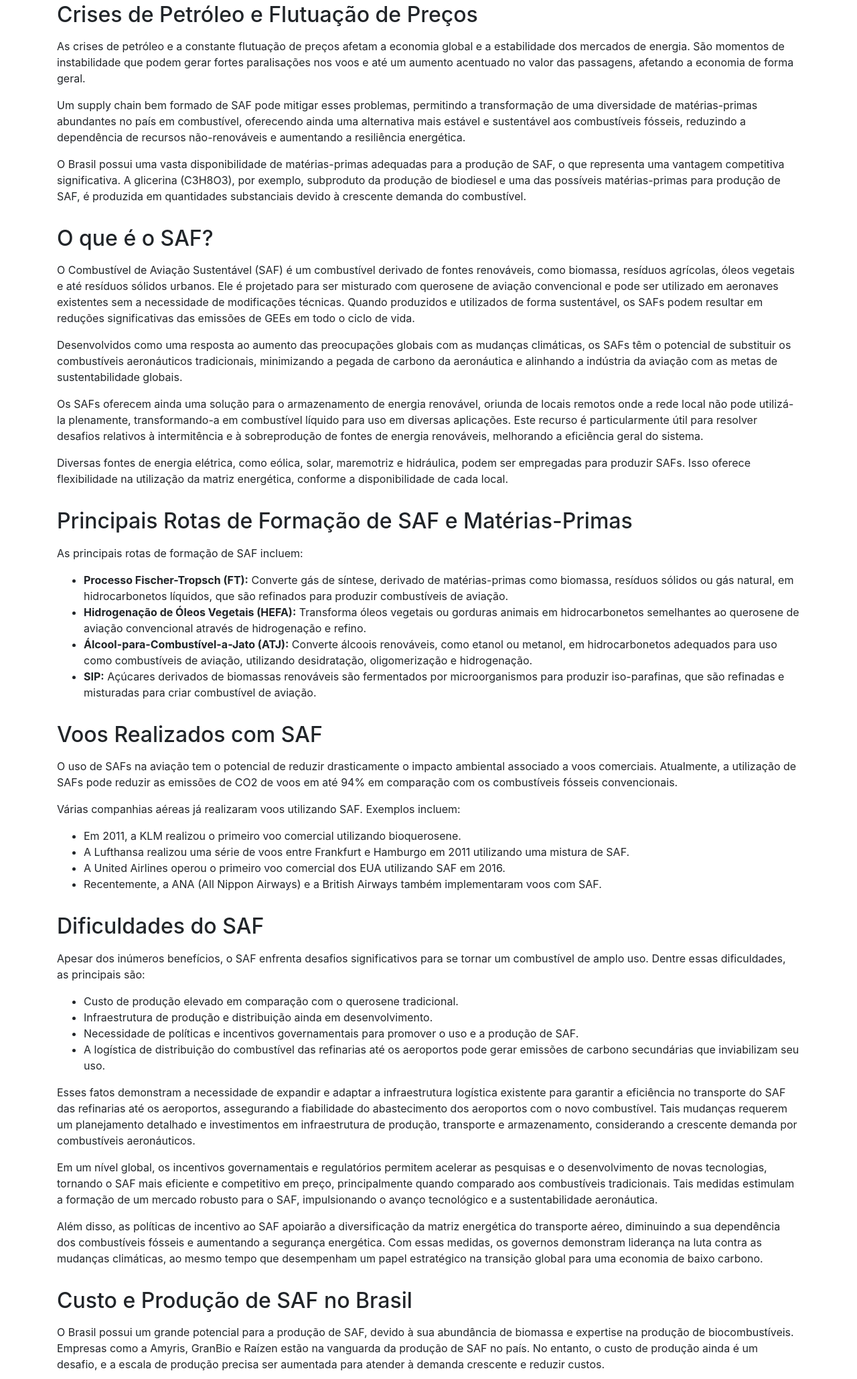
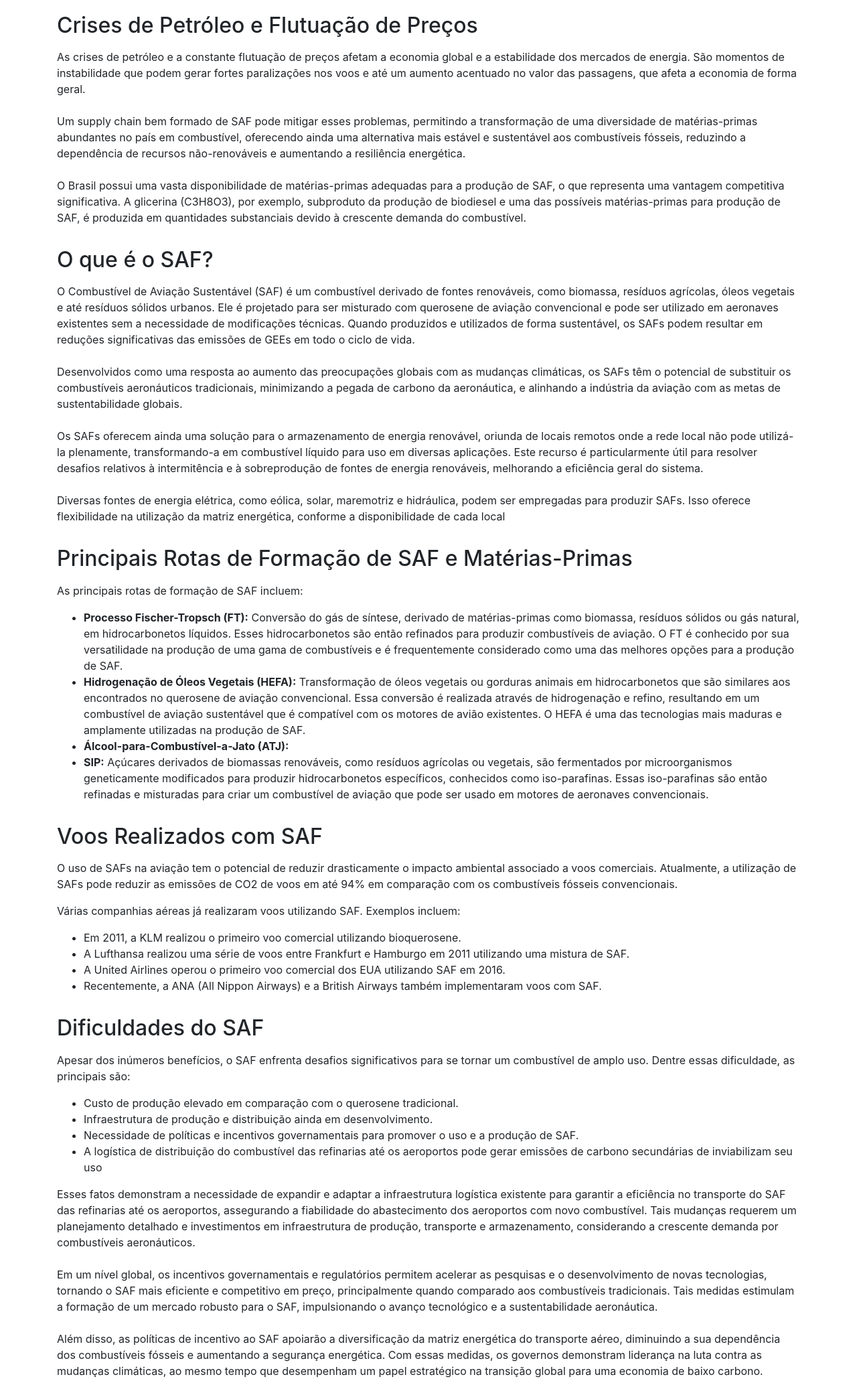
Before and after one commit to klasdfh/Projeto_TCC, a plain HTML site: page index.html in a window 1280 px wide. Shown: the part 741-2800 px from the top of the page at 67% size. Drawn offline with nearby package versions, Linux system fonts and the light colour scheme.

Commit message:
Update index.html

```diff
--- a/index.html
+++ b/index.html
@@ -23,6 +23,7 @@
     </style>
 </head>
 <body>
+
 <!-- Navbar -->
 <nav class="navbar navbar-expand-lg navbar-dark bg-dark fixed-top">
     <div class="container">
@@ -40,6 +41,7 @@
     </div>
 </nav>
 
+
 <!-- Header -->
 <header class="jumbotron text-center">
     <div class="container">
@@ -48,43 +50,51 @@
     </div>
 </header>
 
-<!-- Seções -->
+<!-- Importância -->
 <section id="importancia" class="container">
     <h2 class="section-title">Importância da Redução de Emissão de CO2 na Aviação</h2>
-    <p>A indústria aeronáutica é responsável por uma parcela significativa das emissões globais de CO2, contribuindo para as mudanças climáticas. No Brasil, essa indústria representa cerca de 22% das emissões de CO2 do setor dos transportes, ficando atrás apenas do modal rodoviário. Devido ao seu constante crescimento, a redução dessas emissões é crucial para mitigar os impactos ambientais e alcançar as metas de sustentabilidade global.</p>
-    <p>A implementação de Combustíveis de Aviação Sustentáveis (ou SAFs, Sustainable Aviation Fuels) representa uma importante estratégia para mitigar as emissões de gases de efeito estufa (GEE) na aviação comercial. No contexto brasileiro, enquanto alguns avanços têm sido feitos, desafios significativos ainda persistem, exigindo uma avaliação criteriosa das implicações técnicas, logísticas e ambientais envolvidas na produção e distribuição de SAFs.</p>
-    <p>Atualmente, no Brasil, a produção de SAFs é incipiente, com poucas refinarias engajadas nesse segmento. Destacam-se, entre essas refinarias, unidades como a Refinaria Presidente Getúlio Vargas (REPAR), localizada no Paraná, e a Refinaria Henrique Lage (REVAP), situada em São Paulo. Essas refinarias, entre outras, têm despontado como pioneiras na produção de SAFs, apontando para um potencial significativo de crescimento e diversificação no setor.</p>
+    <p>A indústria aeronáutica é responsável por uma parcela significativa das emissões globais de CO2, contribuindo para as mudanças climáticas. No Brasil, essa indústria representa cerca de 22% das emissões de CO2 do setor dos transportes, ficando atrás apenas do modal rodoviário. Devido a seu constante crescimento, a redução dessas emissões é crucial para mitigar os impactos ambientais e alcançar as metas de sustentabilidade global.</br></br> A implementação de Combustíveis de Aviação Sustentáveis (ou SAFs, Sustainable Aviation Fuels), representa uma importante estratégia para mitigar as emissões de gases de efeito estufa (GEE) na aviação comercial. No contexto brasileiro, enquanto alguns avanços têm sido feitos, desafios significativos ainda persistem, exigindo uma avaliação criteriosa das implicações técnicas, logísticas e ambientais envolvidas na produção e distribuição de SAFs. </br></br> Atualmente, no Brasil, a produção de SAFs é incipiente, com poucas refinarias engajadas nesse segmento. Destacam-se, entre essas refinarias, unidades como a Refinaria Presidente Getúlio Vargas (REPAR), localizada no Paraná, e a Refinaria Henrique Lage (REVAP), situada em São Paulo. Essas refinarias, entre outras, têm despontado como pioneiras na produção de SAFs, apontando para um potencial significativo de crescimento e diversificação no setor.</p>
 </section>
 
+<!-- Crises de Petróleo -->
 <section id="crises-petroleo" class="container">
     <h2 class="section-title">Crises de Petróleo e Flutuação de Preços</h2>
-    <p>As crises de petróleo e a constante flutuação de preços afetam a economia global e a estabilidade dos mercados de energia. São momentos de instabilidade que podem gerar fortes paralisações nos voos e até um aumento acentuado no valor das passagens, afetando a economia de forma geral.</p>
-    <p>Um supply chain bem formado de SAF pode mitigar esses problemas, permitindo a transformação de uma diversidade de matérias-primas abundantes no país em combustível, oferecendo ainda uma alternativa mais estável e sustentável aos combustíveis fósseis, reduzindo a dependência de recursos não-renováveis e aumentando a resiliência energética.</p>
-    <p>O Brasil possui uma vasta disponibilidade de matérias-primas adequadas para a produção de SAF, o que representa uma vantagem competitiva significativa. A glicerina (C3H8O3), por exemplo, subproduto da produção de biodiesel e uma das possíveis matérias-primas para produção de SAF, é produzida em quantidades substanciais devido à crescente demanda do combustível.</p>
+    <p>As crises de petróleo e a constante flutuação de preços afetam a economia global e a estabilidade dos mercados de energia. São momentos de instabilidade que podem gerar fortes paralizações nos voos e até um aumento acentuado no valor das passagens, que afeta a economia de forma geral.</br></br>
+
+    Um supply chain bem formado de SAF pode mitigar esses problemas, permitindo a transformação de uma diversidade de matérias-primas abundantes no país em combustível, oferecendo ainda uma alternativa mais estável e sustentável aos combustíveis fósseis, reduzindo a dependência de recursos não-renováveis e aumentando a resiliência energética.</br></br>
+
+    O Brasil possui uma vasta disponibilidade de matérias-primas adequadas para a produção de SAF, o que representa uma vantagem competitiva significativa. A glicerina (C3H8O3), por exemplo, subproduto da produção de biodiesel e uma das possíveis matérias-primas para produção de SAF, é produzida em quantidades substanciais devido à crescente demanda do combustível.</p>
 </section>
 
+<!-- Sobre o SAF -->
 <section id="sobre-saf" class="container">
     <h2 class="section-title">O que é o SAF?</h2>
-    <p>O Combustível de Aviação Sustentável (SAF) é um combustível derivado de fontes renováveis, como biomassa, resíduos agrícolas, óleos vegetais e até resíduos sólidos urbanos. Ele é projetado para ser misturado com querosene de aviação convencional e pode ser utilizado em aeronaves existentes sem a necessidade de modificações técnicas. Quando produzidos e utilizados de forma sustentável, os SAFs podem resultar em reduções significativas das emissões de GEEs em todo o ciclo de vida.</p>
-    <p>Desenvolvidos como uma resposta ao aumento das preocupações globais com as mudanças climáticas, os SAFs têm o potencial de substituir os combustíveis aeronáuticos tradicionais, minimizando a pegada de carbono da aeronáutica e alinhando a indústria da aviação com as metas de sustentabilidade globais.</p>
-    <p>Os SAFs oferecem ainda uma solução para o armazenamento de energia renovável, oriunda de locais remotos onde a rede local não pode utilizá-la plenamente, transformando-a em combustível líquido para uso em diversas aplicações. Este recurso é particularmente útil para resolver desafios relativos à intermitência e à sobreprodução de fontes de energia renováveis, melhorando a eficiência geral do sistema.</p>
-    <p>Diversas fontes de energia elétrica, como eólica, solar, maremotriz e hidráulica, podem ser empregadas para produzir SAFs. Isso oferece flexibilidade na utilização da matriz energética, conforme a disponibilidade de cada local.</p>
+    <p>O Combustível de Aviação Sustentável (SAF) é um combustível derivado de fontes renováveis, como biomassa, resíduos agrícolas, óleos vegetais e até resíduos sólidos urbanos. Ele é projetado para ser misturado com querosene de aviação convencional e pode ser utilizado em aeronaves existentes sem a necessidade de modificações técnicas. Quando produzidos e utilizados de forma sustentável, os SAFs podem resultar em reduções significativas das emissões de GEEs em todo o ciclo de vida. </br></br>
+
+ Desenvolvidos como uma resposta ao aumento das preocupações globais com as mudanças climáticas, os SAFs têm o potencial de substituir os combustíveis aeronáuticos tradicionais, minimizando a pegada de carbono da aeronáutica, e alinhando a indústria da aviação com as metas de sustentabilidade globais. </br></br>
+
+ Os SAFs oferecem ainda uma solução para o armazenamento de energia renovável, oriunda de locais remotos onde a rede local não pode utilizá-la plenamente, transformando-a em combustível líquido para uso em diversas aplicações. Este recurso é particularmente útil para resolver desafios relativos à intermitência e à sobreprodução de fontes de energia renováveis, melhorando a eficiência geral do sistema. </br></br>
+
+ Diversas fontes de energia elétrica, como eólica, solar, maremotriz e hidráulica, podem ser empregadas para produzir SAFs. Isso oferece flexibilidade na utilização da matriz energética, conforme a disponibilidade de cada local</p>
 </section>
 
+<!-- Rotas de Formação de SAF -->
 <section id="rotas-saf" class="container">
     <h2 class="section-title">Principais Rotas de Formação de SAF e Matérias-Primas</h2>
     <p>As principais rotas de formação de SAF incluem:</p>
     <ul>
-        <li><strong>Processo Fischer-Tropsch (FT):</strong> Converte gás de síntese, derivado de matérias-primas como biomassa, resíduos sólidos ou gás natural, em hidrocarbonetos líquidos, que são refinados para produzir combustíveis de aviação.</li>
-        <li><strong>Hidrogenação de Óleos Vegetais (HEFA):</strong> Transforma óleos vegetais ou gorduras animais em hidrocarbonetos semelhantes ao querosene de aviação convencional através de hidrogenação e refino.</li>
-        <li><strong>Álcool-para-Combustível-a-Jato (ATJ):</strong> Converte álcoois renováveis, como etanol ou metanol, em hidrocarbonetos adequados para uso como combustíveis de aviação, utilizando desidratação, oligomerização e hidrogenação.</li>
-        <li><strong>SIP:</strong> Açúcares derivados de biomassas renováveis são fermentados por microorganismos para produzir iso-parafinas, que são refinadas e misturadas para criar combustível de aviação.</li>
+        <li><strong>Processo Fischer-Tropsch (FT):</strong> Conversão do gás de síntese, derivado de matérias-primas como biomassa, resíduos sólidos ou gás natural, em hidrocarbonetos líquidos. Esses hidrocarbonetos são então refinados para produzir combustíveis de aviação. O FT é conhecido por sua versatilidade na produção de uma gama de combustíveis e é frequentemente considerado como uma das melhores opções para a produção de SAF.</li>
+        <li><strong>Hidrogenação de Óleos Vegetais (HEFA):</strong> Transformação de óleos vegetais ou gorduras animais em hidrocarbonetos que são similares aos encontrados no querosene de aviação convencional. Essa conversão é realizada através de hidrogenação e refino, resultando em um combustível de aviação sustentável que é compatível com os motores de avião existentes. O HEFA é uma das tecnologias mais maduras e amplamente utilizadas na produção de SAF.</li>
+        <li><strong>Álcool-para-Combustível-a-Jato (ATJ):</strong Conversão de álcoois renováveis, como etanol ou metanol, em hidrocarbonetos que são adequados para uso como combustíveis de aviação. Este processo normalmente inclui etapas de desidratação, oligomerização e hidrogenação para transformar os álcoois em hidrocarbonetos mais complexos, que possuem características de desempenho semelhantes ao querosene de aviação tradicional. O ATJ está emergindo como uma alternativa promissora na produção de SAF, especialmente devido à disponibilidade de matérias-primas renováveis.</li>
+        <li><strong>SIP:</strong> Açúcares derivados de biomassas renováveis, como resíduos agrícolas ou vegetais, são fermentados por microorganismos geneticamente modificados para produzir hidrocarbonetos específicos, conhecidos como iso-parafinas. Essas iso-parafinas são então refinadas e misturadas para criar um combustível de aviação que pode ser usado em motores de aeronaves convencionais.</li>
     </ul>
 </section>
 
+<!-- Voos com SAF -->
 <section id="voos-saf" class="container">
     <h2 class="section-title">Voos Realizados com SAF</h2>
     <p>O uso de SAFs na aviação tem o potencial de reduzir drasticamente o impacto ambiental associado a voos comerciais. Atualmente, a utilização de SAFs pode reduzir as emissões de CO2 de voos em até 94% em comparação com os combustíveis fósseis convencionais.</p>
+
     <p>Várias companhias aéreas já realizaram voos utilizando SAF. Exemplos incluem:</p>
     <ul>
         <li>Em 2011, a KLM realizou o primeiro voo comercial utilizando bioquerosene.</li>
@@ -94,29 +104,33 @@
     </ul>
 </section>
 
+<!-- Dificuldades do SAF -->
 <section id="dificuldades-saf" class="container">
     <h2 class="section-title">Dificuldades do SAF</h2>
-    <p>Apesar dos inúmeros benefícios, o SAF enfrenta desafios significativos para se tornar um combustível de amplo uso. Dentre essas dificuldades, as principais são:</p>
+    <p>Apesar dos inúmeros benefícios, o SAF enfrenta desafios significativos para se tornar um combustível de amplo uso. Dentre essas dificuldade, as principais são:</p>
     <ul>
         <li>Custo de produção elevado em comparação com o querosene tradicional.</li>
         <li>Infraestrutura de produção e distribuição ainda em desenvolvimento.</li>
         <li>Necessidade de políticas e incentivos governamentais para promover o uso e a produção de SAF.</li>
-        <li>A logística de distribuição do combustível das refinarias até os aeroportos pode gerar emissões de carbono secundárias que inviabilizam seu uso.</li>
+        <li>A logística de distribuição do combustível das refinarias até os aeroportos pode gerar emissões de carbono secundárias de inviabilizam seu uso</li>
     </ul>
-    <p>Esses fatos demonstram a necessidade de expandir e adaptar a infraestrutura logística existente para garantir a eficiência no transporte do SAF das refinarias até os aeroportos, assegurando a fiabilidade do abastecimento dos aeroportos com o novo combustível. Tais mudanças requerem um planejamento detalhado e investimentos em infraestrutura de produção, transporte e armazenamento, considerando a crescente demanda por combustíveis aeronáuticos.</p>
-    <p>Em um nível global, os incentivos governamentais e regulatórios permitem acelerar as pesquisas e o desenvolvimento de novas tecnologias, tornando o SAF mais eficiente e competitivo em preço, principalmente quando comparado aos combustíveis tradicionais. Tais medidas estimulam a formação de um mercado robusto para o SAF, impulsionando o avanço tecnológico e a sustentabilidade aeronáutica.</p>
-    <p>Além disso, as políticas de incentivo ao SAF apoiarão a diversificação da matriz energética do transporte aéreo, diminuindo a sua dependência dos combustíveis fósseis e aumentando a segurança energética. Com essas medidas, os governos demonstram liderança na luta contra as mudanças climáticas, ao mesmo tempo que desempenham um papel estratégico na transição global para uma economia de baixo carbono.</p>
+    <p>Esses fatos demonstram a necessidade de expandir e adaptar a infraestrutura logística existente para garantir a eficiência no transporte do SAF das refinarias até os aeroportos, assegurando a fiabilidade do abastecimento dos aeroportos com novo combustível. Tais mudanças requerem um planejamento detalhado e investimentos em infraestrutura de produção, transporte e armazenamento, considerando a crescente demanda por combustíveis aeronáuticos. </br></br>
+
+Em um nível global, os incentivos governamentais e regulatórios permitem acelerar as pesquisas e o desenvolvimento de novas tecnologias, tornando o SAF mais eficiente e competitivo em preço, principalmente quando comparado aos combustíveis tradicionais. Tais medidas estimulam a formação de um mercado robusto para o SAF, impulsionando o avanço tecnológico e a sustentabilidade aeronáutica. </br></br> Além disso, as políticas de incentivo ao SAF apoiarão a diversificação da matriz energética do transporte aéreo, diminuindo a sua dependência dos combustíveis fósseis e aumentando a segurança energética. Com essas medidas, os governos demonstram liderança na luta contra as mudanças climáticas, ao mesmo tempo que desempenham um papel estratégico na transição global para uma economia de baixo carbono.</p>
 </section>
 
+<!-- Custo e Produção de SAF no Brasil -->
 <section id="custo-producao-brasil" class="container">
     <h2 class="section-title">Custo e Produção de SAF no Brasil</h2>
-    <p>O Brasil possui um grande potencial para a produção de SAF, devido à sua abundância de biomassa e expertise na produção de biocombustíveis. Empresas como a Amyris, GranBio e Raízen estão na vanguarda da produção de SAF no país. No entanto, o custo de produção ainda é um desafio, e a escala de produção precisa ser aumentada para atender à demanda crescente e reduzir custos.</p>
+    <p>O Brasil possui um grande potencial para a produção de SAF, devido à sua abundância de biomassa e expertise na produção biocombustíveis. Empresas como a Amyris, GranBio e Raízen estão na vanguarda da produção de SAF no país. No entanto, o custo de produção ainda é um desafio, e a escala de produção precisa ser aumentada para atender à demanda crescente e reduzir custos.</p>
 </section>
 
+<!-- Saiba mais sobre o projeto -->
 <section id="saiba-mais-sobre" class="container">
     <h2 class="section-title">Saiba mais sobre o projeto</h2>
     <p>Se interessou no assunto? É um pesquisador? Então acompanhe mais sobre o projeto no GitHub <a href="https://github.com/klasdfh/Projeto_TCC" target="_blank">https://github.com/klasdfh/Projeto_TCC</a> para ter acesso ao código fonte completo do website e leia o trabalho completo sobre a Descarbonização do Transporte Aéreo no Brasil.</p>
 </section>
+
 
 <!-- Footer -->
 <footer class="footer text-center">
```
